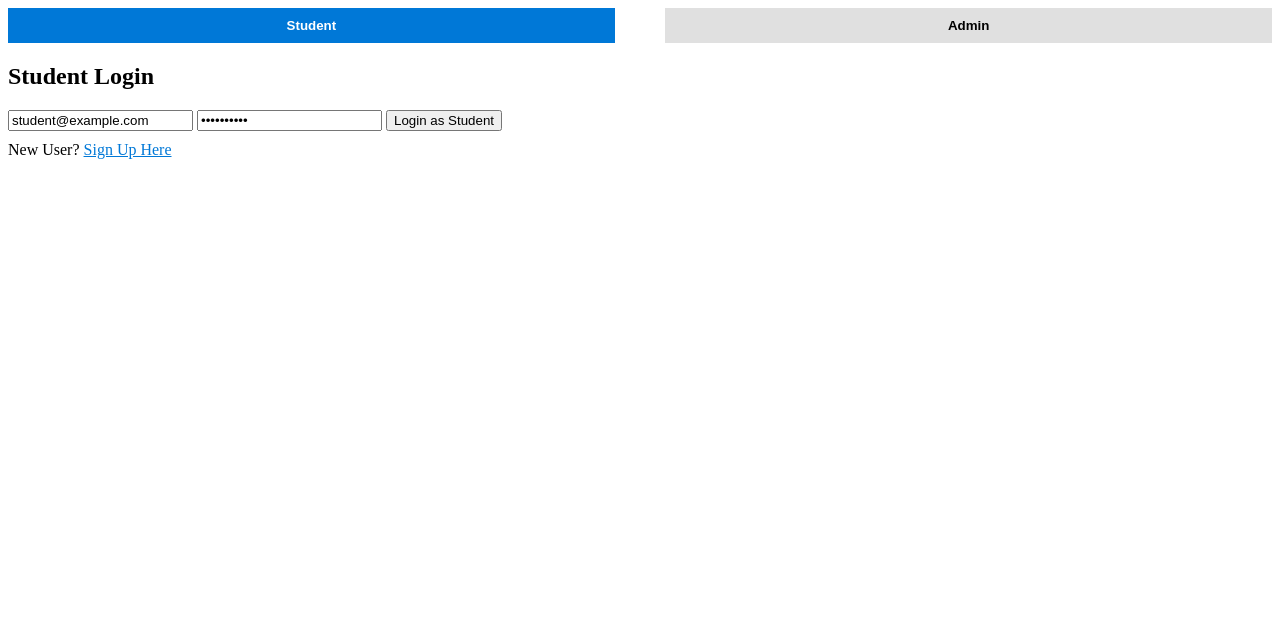
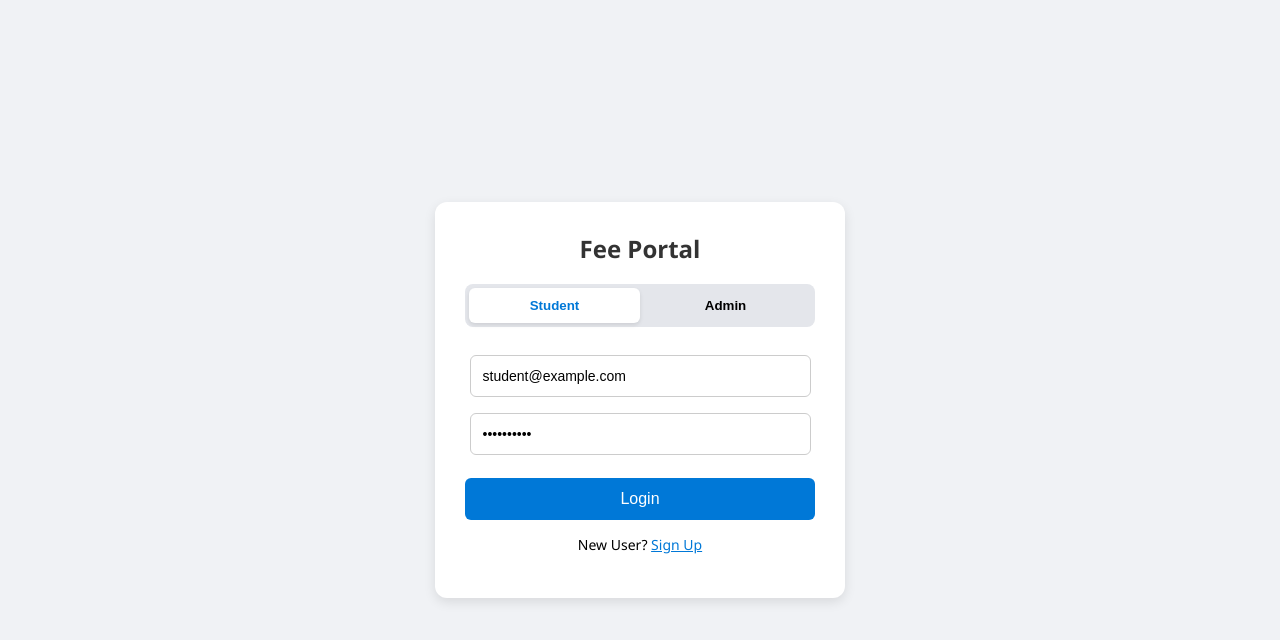
Before and after one commit to Tharunasri25/fee-payment-portal, a website: page public/login.html in a window 1280 px wide. Both pictures are taken after a click on the button "Student". Drawn offline with Linux system fonts and the light colour scheme.

Commit message:
feat: Split Login UI for User and Admin

```diff
--- a/public/login.html
+++ b/public/login.html
@@ -1,101 +1,154 @@
 <!DOCTYPE html>
 <html lang="en">
 <head>
+    <meta charset="UTF-8">
+    <meta name="viewport" content="width=device-width, initial-scale=1.0">
     <title>Login - CloudKaroPay</title>
-    <link rel="stylesheet" href="styles.css">
     <style>
+        body {
+            font-family: 'Segoe UI', Tahoma, Geneva, Verdana, sans-serif;
+            background-color: #f0f2f5;
+            display: flex;
+            justify-content: center;
+            align-items: center;
+            height: 100vh;
+            margin: 0;
+        }
+        .login-card {
+            background: white;
+            padding: 30px;
+            border-radius: 12px;
+            box-shadow: 0 4px 12px rgba(0,0,0,0.1);
+            width: 350px;
+            text-align: center;
+        }
+        .toggle-container {
+            display: flex;
+            background: #e4e6eb;
+            border-radius: 8px;
+            margin-bottom: 20px;
+            padding: 4px;
+        }
         .toggle-btn {
-            width: 48%;
+            flex: 1;
             padding: 10px;
+            border: none;
+            background: transparent;
             cursor: pointer;
-            background: #e0e0e0;
+            font-weight: 600;
+            border-radius: 6px;
+            transition: all 0.3s;
+        }
+        .toggle-btn.active {
+            background: #ffffff;
+            color: #0078D7;
+            box-shadow: 0 2px 4px rgba(0,0,0,0.1);
+        }
+        input {
+            width: 90%;
+            padding: 12px;
+            margin: 8px 0;
+            border: 1px solid #ccc;
+            border-radius: 6px;
+            font-size: 14px;
+        }
+        button.action-btn {
+            width: 100%;
+            padding: 12px;
+            background-color: #0078D7;
+            color: white;
             border: none;
-            font-weight: bold;
+            border-radius: 6px;
+            font-size: 16px;
+            cursor: pointer;
+            margin-top: 15px;
         }
-        .active {
-            background: #0078D7;
-            color: white;
+        button.action-btn:hover {
+            background-color: #005a9e;
+        }
+        .link {
+            color: #0078D7;
+            cursor: pointer;
+            font-size: 14px;
+            text-decoration: underline;
         }
         .hidden { display: none; }
-        .link { color: #0078D7; cursor: pointer; text-decoration: underline; }
+        .error { color: red; font-size: 13px; margin-top: 10px; display: none; }
     </style>
 </head>
 <body>
-    <div class="login-container">
-        <div style="display:flex; justify-content:space-between; margin-bottom:20px;">
-            <button id="btn-student" class="toggle-btn active" onclick="showStudent()">Student</button>
-            <button id="btn-admin" class="toggle-btn" onclick="showAdmin()">Admin</button>
+
+    <div class="login-card">
+        <h2 style="margin-top: 0; color: #333;">Fee Portal</h2>
+
+        <div class="toggle-container">
+            <button id="btn-student" class="toggle-btn active" onclick="switchTab('student')">Student</button>
+            <button id="btn-admin" class="toggle-btn" onclick="switchTab('admin')">Admin</button>
         </div>
 
-        <div id="student-login-form">
-            <h2>Student Login</h2>
-            <input type="email" id="stu-email" placeholder="Email" value="student@example.com">
+        <div id="student-login">
+            <input type="email" id="stu-email" placeholder="Student Email" value="student@example.com">
             <input type="password" id="stu-pass" placeholder="Password" value="student123">
-            <button onclick="login('student')">Login as Student</button>
-            <p style="margin-top:10px;">
-                New User? <span class="link" onclick="showSignup()">Sign Up Here</span>
+            <button class="action-btn" onclick="login('student')">Login</button>
+            <p style="margin-top: 15px; font-size: 14px;">
+                New User? <span class="link" onclick="showSignup()">Sign Up</span>
             </p>
         </div>
 
-        <div id="student-signup-form" class="hidden">
-            <h2>Student Sign Up</h2>
+        <div id="admin-login" class="hidden">
+            <input type="email" id="adm-email" placeholder="Admin Email" value="admin@college.edu">
+            <input type="password" id="adm-pass" placeholder="Password" value="admin123">
+            <button class="action-btn" onclick="login('admin')" style="background-color: #333;">Admin Login</button>
+        </div>
+
+        <div id="student-signup" class="hidden">
+            <h3 style="margin: 0 0 15px 0;">Create Account</h3>
             <input type="text" placeholder="Full Name">
-            <input type="email" placeholder="Email">
+            <input type="email" placeholder="Email Address">
             <input type="password" placeholder="Create Password">
-            <button onclick="mockSignup()">Create Account</button>
-            <p style="margin-top:10px;">
-                Already have an account? <span class="link" onclick="showStudent()">Login Here</span>
+            <button class="action-btn" onclick="mockSignup()">Sign Up</button>
+            <p style="margin-top: 15px; font-size: 14px;">
+                Have an account? <span class="link" onclick="switchTab('student')">Login</span>
             </p>
         </div>
 
-        <div id="admin-login-form" class="hidden">
-            <h2>Admin Login</h2>
-            <input type="email" id="adm-email" placeholder="Email" value="admin@college.edu">
-            <input type="password" id="adm-pass" placeholder="Password" value="admin123">
-            <button onclick="login('admin')" style="background-color: #333;">Login as Admin</button>
-        </div>
-
-        <p id="error-msg" style="color: red; display:none; margin-top:10px;"></p>
+        <p id="error-msg" class="error"></p>
     </div>
 
     <script>
-        // --- UI Toggling Logic ---
-        function showStudent() {
-            document.getElementById('student-login-form').classList.remove('hidden');
-            document.getElementById('student-signup-form').classList.add('hidden');
-            document.getElementById('admin-login-form').classList.add('hidden');
+        function switchTab(role) {
+            document.getElementById('error-msg').style.display = 'none';
+            if(role === 'student') {
+                document.getElementById('student-login').classList.remove('hidden');
+                document.getElementById('admin-login').classList.add('hidden');
+                document.getElementById('student-signup').classList.add('hidden');
                 document.getElementById('btn-student').classList.add('active');
                 document.getElementById('btn-admin').classList.remove('active');
-            hideError();
-        }
-
-        function showAdmin() {
-            document.getElementById('student-login-form').classList.add('hidden');
-            document.getElementById('student-signup-form').classList.add('hidden');
-            document.getElementById('admin-login-form').classList.remove('hidden');
+            } else {
+                document.getElementById('student-login').classList.add('hidden');
+                document.getElementById('admin-login').classList.remove('hidden');
+                document.getElementById('student-signup').classList.add('hidden');
                 document.getElementById('btn-student').classList.remove('active');
                 document.getElementById('btn-admin').classList.add('active');
-            hideError();
+            }
         }
 
         function showSignup() {
-            document.getElementById('student-login-form').classList.add('hidden');
-            document.getElementById('student-signup-form').classList.remove('hidden');
-            hideError();
-        }
-
-        function hideError() {
+            document.getElementById('student-login').classList.add('hidden');
+            document.getElementById('student-signup').classList.remove('hidden');
+            document.getElementById('admin-login').classList.add('hidden');
             document.getElementById('error-msg').style.display = 'none';
         }
 
         function mockSignup() {
-            alert("Registration Successful! Please login with: student@example.com / student123");
-            showStudent();
+            alert("Account created successfully! Please login.");
+            switchTab('student');
         }
 
-        // --- Login Logic ---
         async function login(role) {
+            const errorEl = document.getElementById('error-msg');
             let email, password;
+
             if (role === 'student') {
                 email = document.getElementById('stu-email').value;
                 password = document.getElementById('stu-pass').value;
@@ -104,6 +157,7 @@
                 password = document.getElementById('adm-pass').value;
             }
 
+            try {
                 const res = await fetch('/login', {
                     method: 'POST',
                     headers: { 'Content-Type': 'application/json' },
@@ -112,13 +166,11 @@
                 const data = await res.json();
 
                 if (data.success) {
-                // Check if user is trying to login as admin with student creds or vice versa
                     if (data.role !== role) {
-                    document.getElementById('error-msg').innerText = "Incorrect role for these credentials.";
-                    document.getElementById('error-msg').style.display = 'block';
+                        errorEl.innerText = "Wrong role selected for this email.";
+                        errorEl.style.display = 'block';
                         return;
                     }
-
                     localStorage.setItem('user', JSON.stringify(data));
                     if (data.role === 'admin') {
                         window.location.href = 'admin.html';
@@ -126,8 +178,12 @@
                         window.location.href = 'dashboard.html';
                     }
                 } else {
-                document.getElementById('error-msg').innerText = data.message;
-                document.getElementById('error-msg').style.display = 'block';
+                    errorEl.innerText = data.message;
+                    errorEl.style.display = 'block';
+                }
+            } catch (err) {
+                errorEl.innerText = "Server Error. Please try again.";
+                errorEl.style.display = 'block';
             }
         }
     </script>
```
Lines whose indentation alone changed are shown as unchanged.
